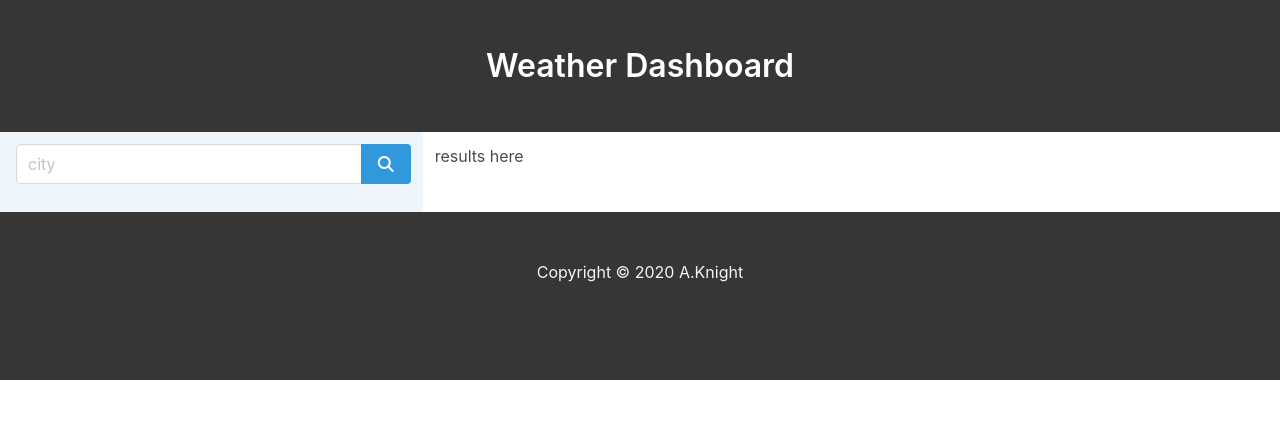
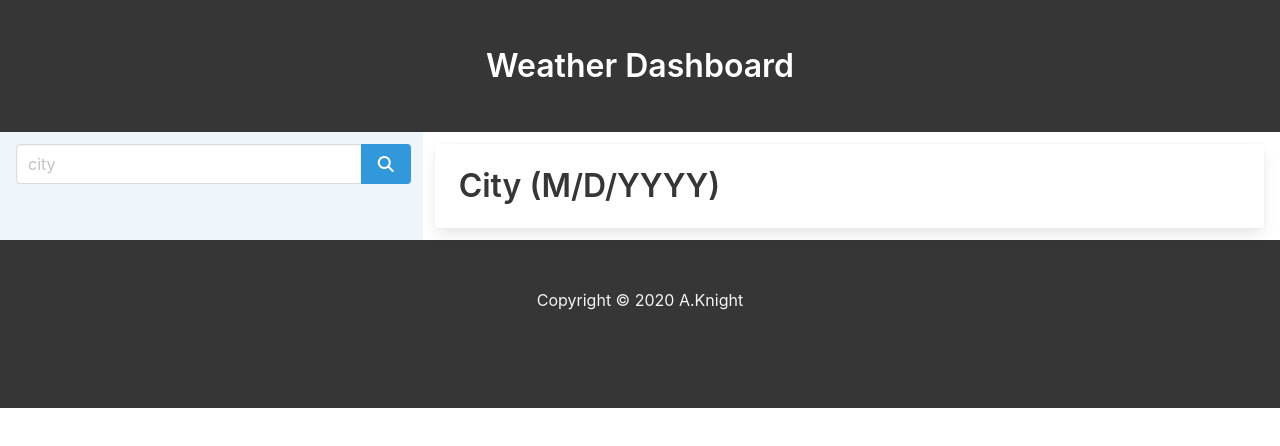
Before and after one commit to skelliebunnie/uw-w3-weather, a plain HTML site: page index.html in a window 1280 px wide. Drawn offline with nearby package versions, Linux system fonts and the light colour scheme.

Commit message:
Added a card element for the 'today's weather' section.

```diff
--- a/index.html
+++ b/index.html
@@ -38,9 +38,13 @@
 			</section>
 		</aside>
 		<main class="column has-background-white">
-			<section class="container">
-				<p>results here</p>
-			</section>
+			<div class="container">
+				<div class="card mr-4">
+					<div class="card-content">
+						<p class="title">City (M/D/YYYY) <span class="weather-icon"></span></p>
+					</div>
+				</div>
+			</div>
 		</main>
 	</div>
 	<footer class="footer has-background-dark has-text-light">
```
